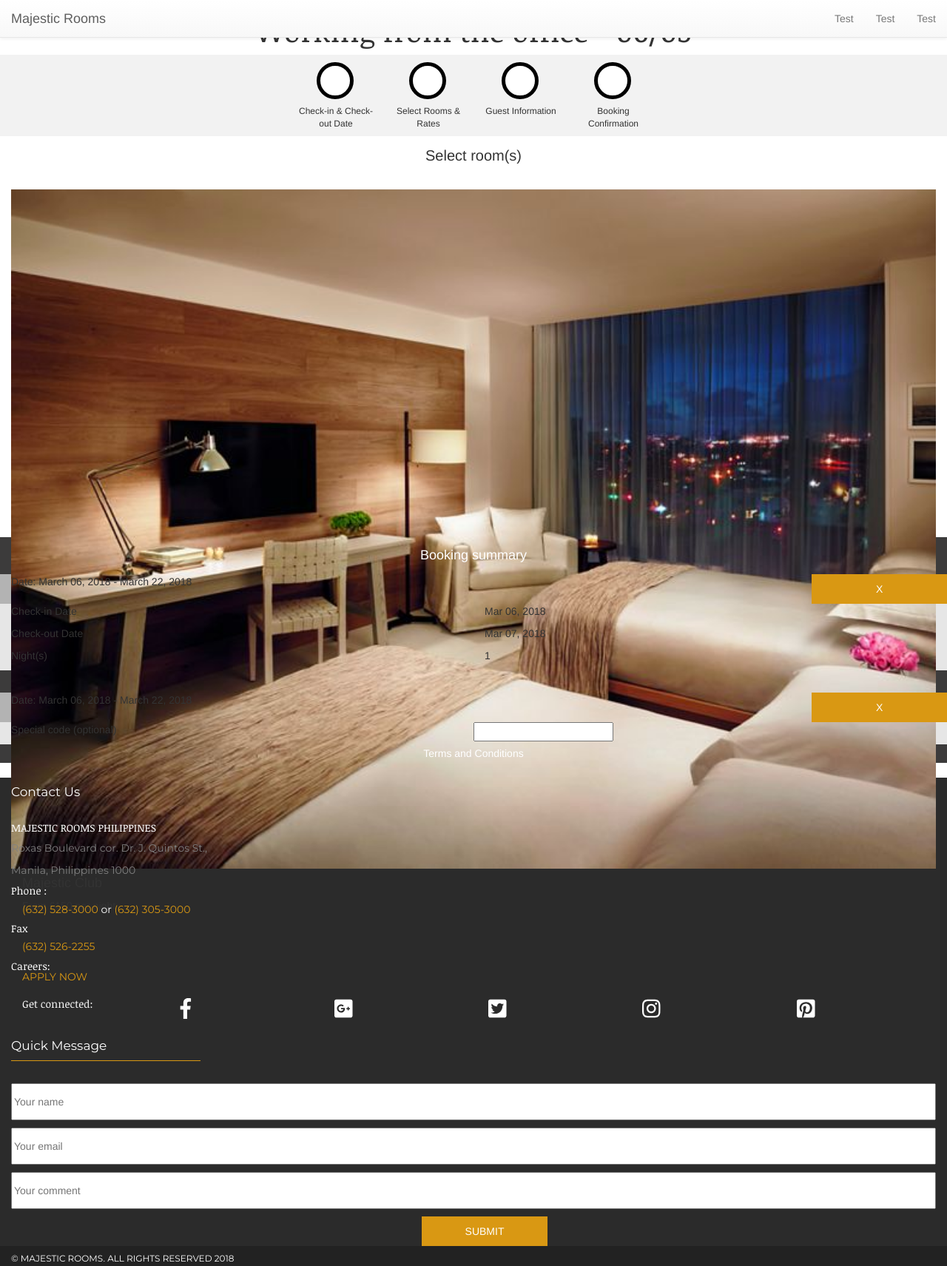
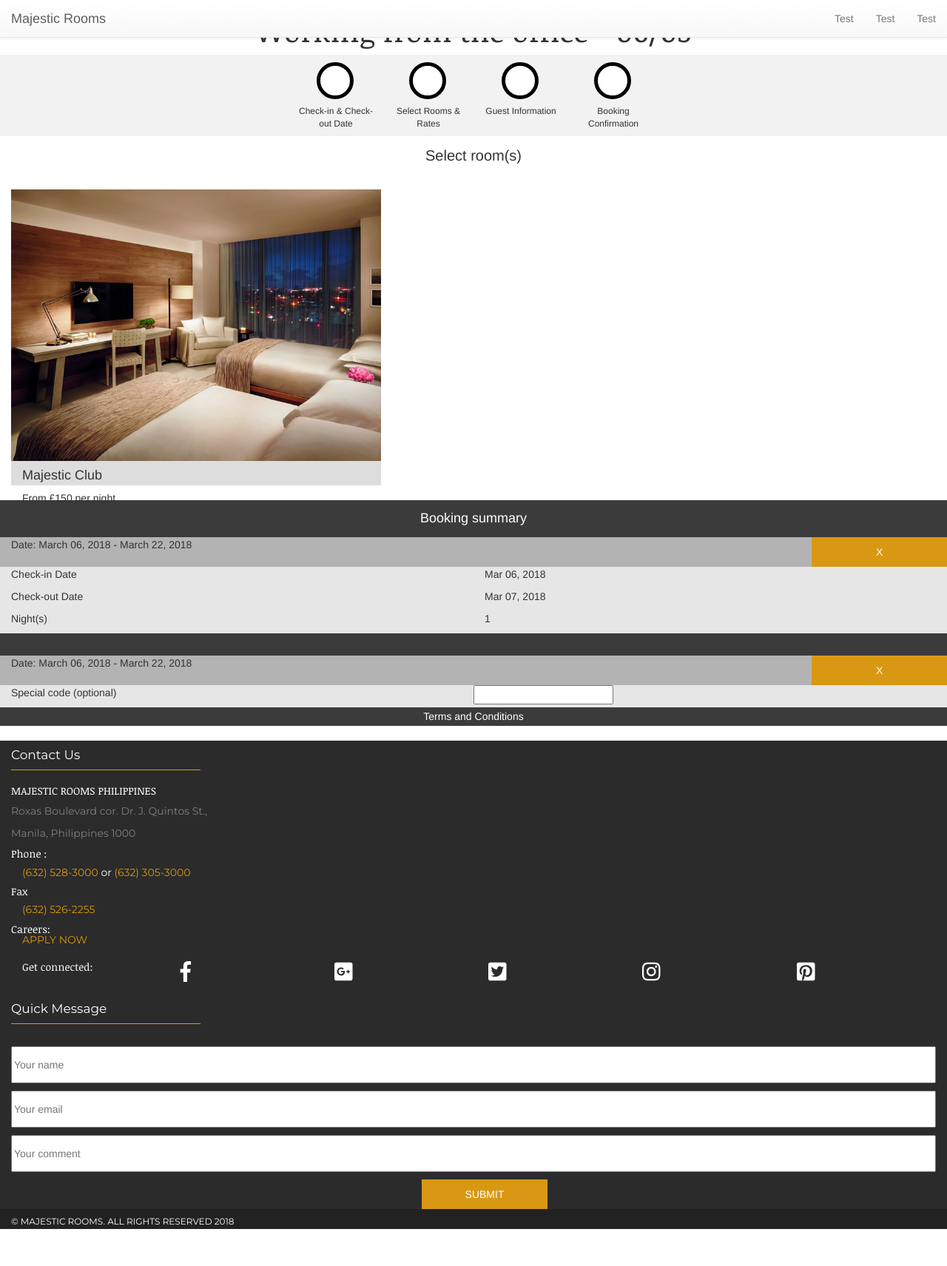
Before and after one commit to pochhhhh/Majestic-Rooms, a PHP site: page /html/booking.html in a window 1280 px wide. Shown: the whole page at 74% size. After the commit the page ends 1661 px from the top, so only its background shows below. Run offline with PHP 8.4, Linux system fonts and the light colour scheme; some libraries are stand-ins or nearby versions.

Commit message:
more minor css changes

```diff
--- a/style.css
+++ b/style.css
@@ -370,9 +370,11 @@ grid-template-columns: 1fr;
 
 background:#DDDDDD;
 margin: 0 15px 0 15px;
-height:450px;
-max-height:450px;
+max-height:400px;
+max-width:500px;
 margin-top:20px;
+
+
 
 
 }
@@ -381,6 +383,13 @@ margin-top:20px;
 
 width:100%;
 
+
+}
+
+.room-option-image img{
+
+height:100%;
+max-height:450px;
 
 }
 
```
